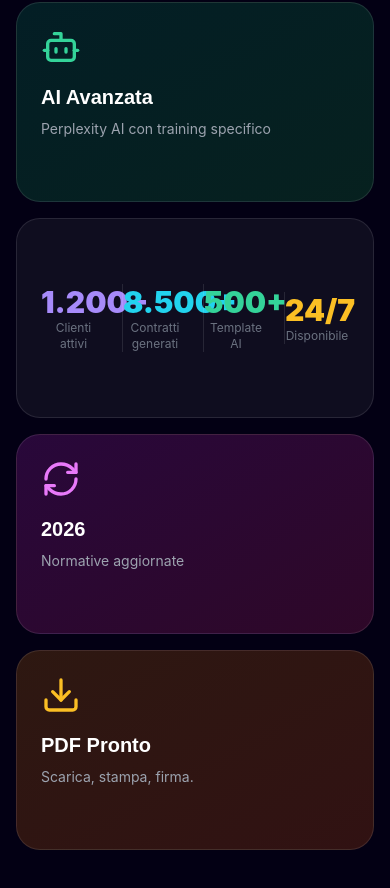
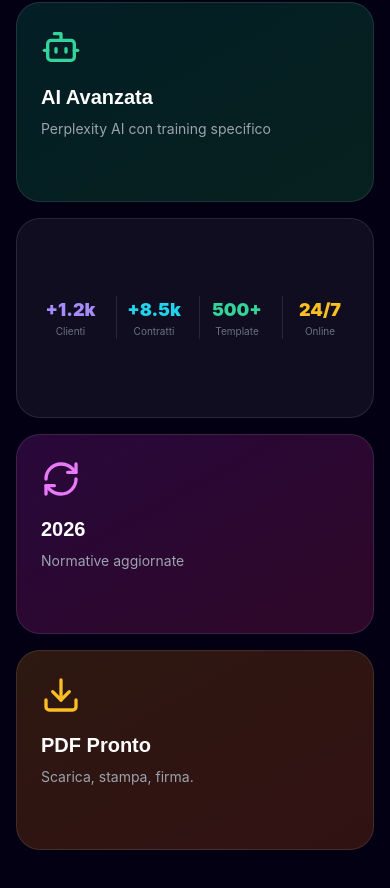
Before and after one commit to errakui/easycontracts, a Next.js app: page / in a window 390 px wide. Shown: the part 4046-4934 px from the top of the page. Built offline with nearby package versions, Linux system fonts and the light colour scheme; a web font is replaced by a local one.

Commit message:
fix: responsive stats numbers on mobile (+1.2k instead of 1.200+)

```diff
--- a/app/page.tsx
+++ b/app/page.tsx
@@ -312,23 +312,29 @@
                   </div>
 
             {/* Stats - Clienti */}
-            <div className="md:col-span-2 relative group rounded-3xl bg-white/5 border border-white/10 p-6 overflow-hidden">
-              <div className="grid grid-cols-4 gap-4 h-full items-center">
+            <div className="md:col-span-2 relative group rounded-3xl bg-white/5 border border-white/10 p-4 md:p-6 overflow-hidden">
+              <div className="grid grid-cols-4 gap-2 md:gap-4 h-full items-center">
                 <div className="text-center">
-                  <p className="text-3xl font-black text-violet-400">1.200+</p>
-                  <p className="text-gray-500 text-xs">Clienti attivi</p>
+                  <p className="text-lg md:text-3xl font-black text-violet-400">
+                    <span className="hidden md:inline">1.200+</span>
+                    <span className="md:hidden">+1.2k</span>
+                  </p>
+                  <p className="text-gray-500 text-[10px] md:text-xs">Clienti</p>
                 </div>
                 <div className="text-center border-l border-white/10">
-                  <p className="text-3xl font-black text-cyan-400">8.500+</p>
-                  <p className="text-gray-500 text-xs">Contratti generati</p>
-                  </div>
-                <div className="text-center border-l border-white/10">
-                  <p className="text-3xl font-black text-emerald-400">500+</p>
-                  <p className="text-gray-500 text-xs">Template AI</p>
+                  <p className="text-lg md:text-3xl font-black text-cyan-400">
+                    <span className="hidden md:inline">8.500+</span>
+                    <span className="md:hidden">+8.5k</span>
+                  </p>
+                  <p className="text-gray-500 text-[10px] md:text-xs">Contratti</p>
                 </div>
                 <div className="text-center border-l border-white/10">
-                  <p className="text-3xl font-black text-amber-400">24/7</p>
-                  <p className="text-gray-500 text-xs">Disponibile</p>
+                  <p className="text-lg md:text-3xl font-black text-emerald-400">500+</p>
+                  <p className="text-gray-500 text-[10px] md:text-xs">Template</p>
+                </div>
+                <div className="text-center border-l border-white/10">
+                  <p className="text-lg md:text-3xl font-black text-amber-400">24/7</p>
+                  <p className="text-gray-500 text-[10px] md:text-xs">Online</p>
                 </div>
               </div>
             </div>
```
